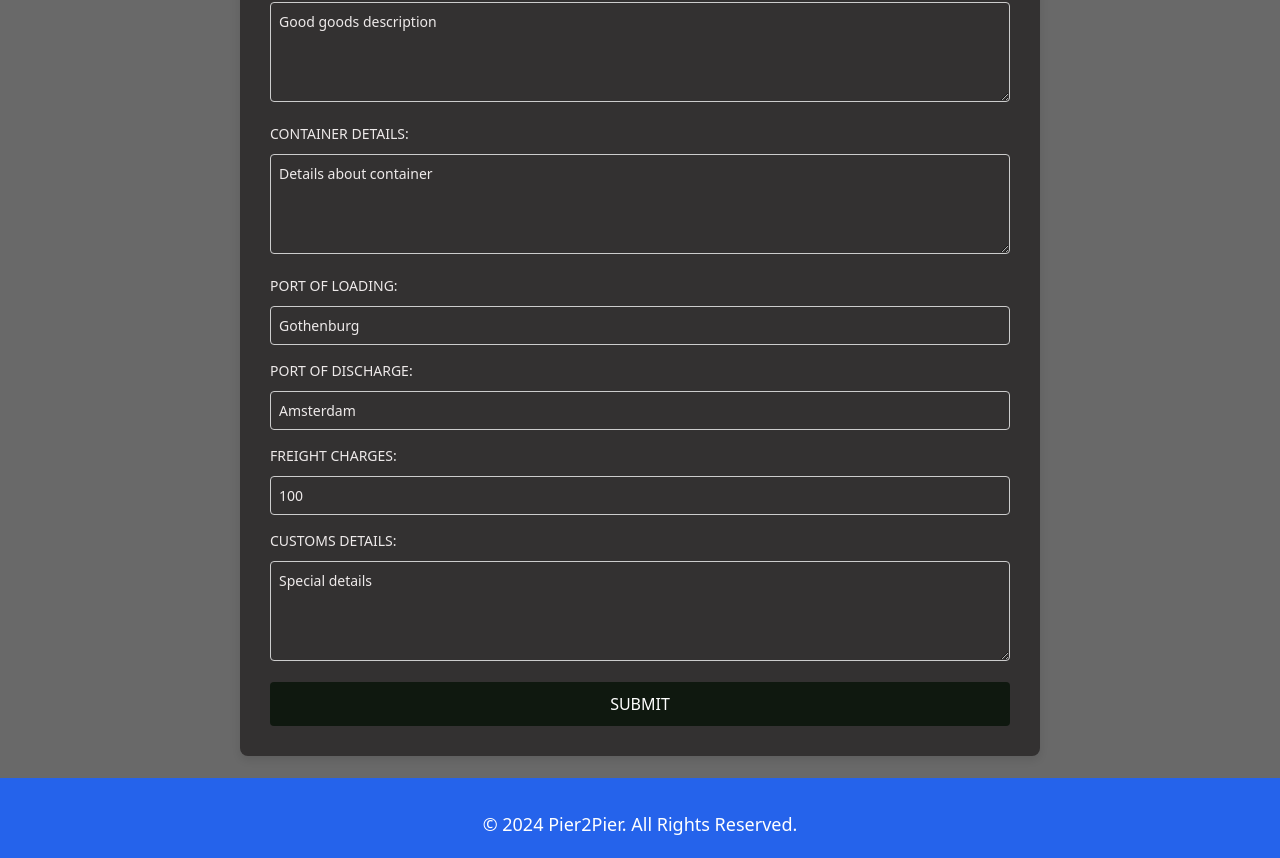
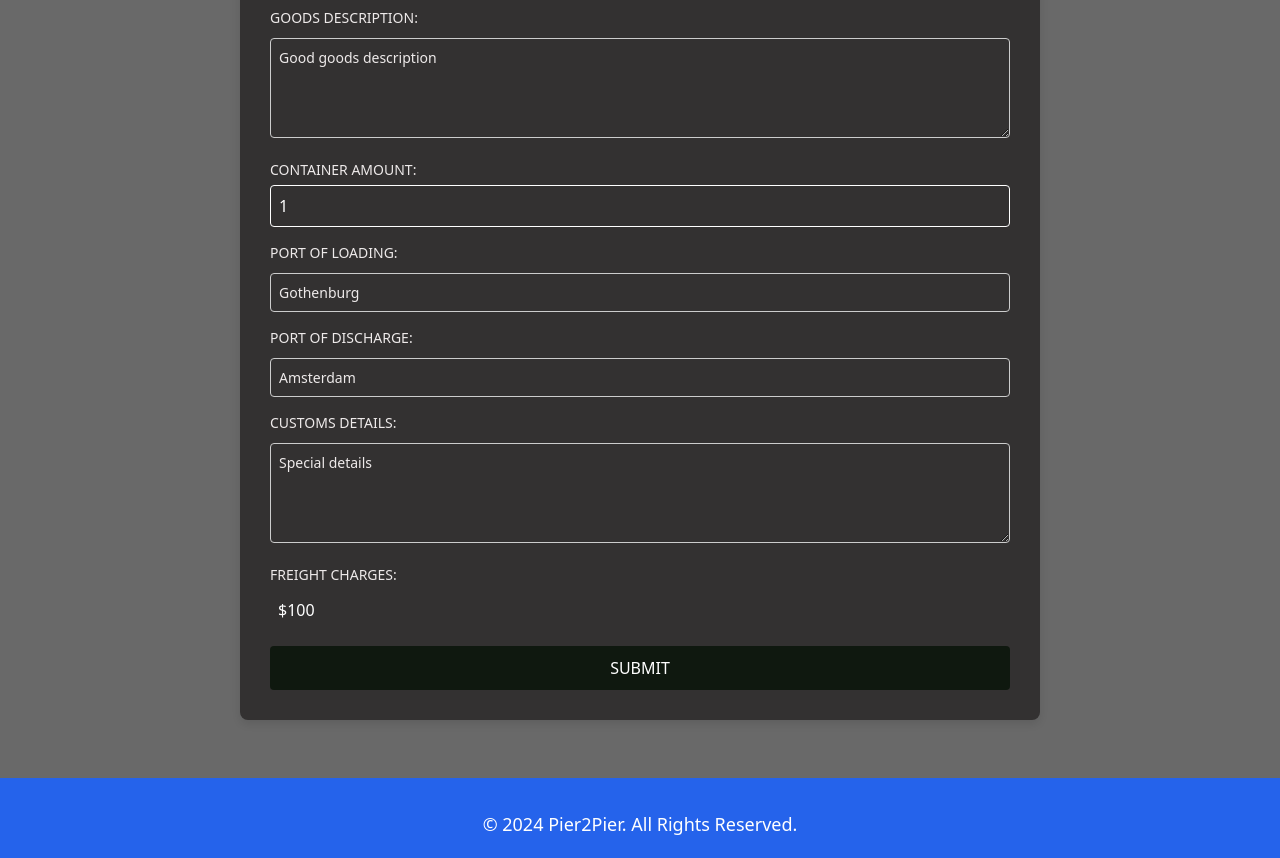
Before and after one commit to nathaliejanep/pier-to-pier, a React (Vite) app: page /#/newshipment in a window 1280 px wide. Shown: the part 518-1376 px from the top of the page. Built offline with nearby package versions, Linux system fonts and the light colour scheme; no server answers.

Commit message:
Rename 'CONTAINER_DETAILS' => 'CONTAINER_AMOUNT'

```diff
--- a/src/@types/minima.d.ts
+++ b/src/@types/minima.d.ts
@@ -35,7 +35,7 @@ interface BillOfLading {
   CONSIGNEE_NAME: string;
   CARRIER_NAME: string;
   GOODS_DESCRIPTION: string;
-  CONTAINER_DETAILS: string;
+  CONTAINER_AMOUNT: number;
   PORT_OF_LOADING: string;
   PORT_OF_DISCHARGE: string;
   FREIGHT_CHARGES: string;
--- a/src/components/Shipment/BOLForm.tsx
+++ b/src/components/Shipment/BOLForm.tsx
@@ -15,7 +15,7 @@ const BOLForm: React.FC = () => {
     CONSIGNEE_NAME: 'Alice',
     CARRIER_NAME: 'Maersk',
     GOODS_DESCRIPTION: 'Good goods description',
-    CONTAINER_DETAILS: 'Details about container',
+    CONTAINER_AMOUNT: 1,
     PORT_OF_LOADING: 'Gothenburg',
     PORT_OF_DISCHARGE: 'Amsterdam',
     FREIGHT_CHARGES: '100',
@@ -26,10 +26,19 @@ const BOLForm: React.FC = () => {
     e: React.ChangeEvent<HTMLInputElement | HTMLSelectElement | HTMLTextAreaElement>,
   ) => {
     const { name, value } = e.target;
-    setFormData((prev) => ({
-      ...prev,
-      [name]: value,
-    }));
+    setFormData((prev) => {
+      const updatedData = {
+        ...prev,
+        [name]: name === 'CONTAINER_AMOUNT' ? Number(value) : value, // Update CONTAINER_AMOUNT as a number
+      };
+
+      // If CONTAINER_AMOUNT changes, update FREIGHT_CHARGES
+      if (name === 'CONTAINER_AMOUNT') {
+        updatedData.FREIGHT_CHARGES = (Number(value) * 100).toString();
+      }
+
+      return updatedData;
+    });
   };
 
   const deployContract = async (BOLId: string, freightCharges: number, publicKeys: IPublicKeys) => {
@@ -60,7 +69,7 @@ const BOLForm: React.FC = () => {
         CONSIGNEE_NAME: '',
         CARRIER_NAME: '',
         GOODS_DESCRIPTION: '',
-        CONTAINER_DETAILS: '',
+        CONTAINER_AMOUNT: 1,
         PORT_OF_LOADING: '',
         PORT_OF_DISCHARGE: '',
         FREIGHT_CHARGES: '',
@@ -152,12 +161,16 @@ const BOLForm: React.FC = () => {
         </div>
 
         <div>
-          <label htmlFor="CONTAINER_DETAILS">CONTAINER DETAILS:</label>
-          <textarea
-            id="CONTAINER_DETAILS"
-            name="CONTAINER_DETAILS"
-            value={formData.CONTAINER_DETAILS}
+          <label htmlFor="CONTAINER_AMOUNT">CONTAINER AMOUNT:</label>
+          <input
+            type="number"
+            id="CONTAINER_AMOUNT"
+            name="CONTAINER_AMOUNT"
+            value={formData.CONTAINER_AMOUNT}
             onChange={handleChange}
+            className="w-full p-2 border border-white rounded text-white focus:outline-none focus:ring-2 focus:ring-blue-500 focus:border-blue-500"
+            min="1"
+            step="1"
           />
         </div>
 
@@ -184,17 +197,6 @@ const BOLForm: React.FC = () => {
         </div>
 
         <div>
-          <label htmlFor="FREIGHT_CHARGES">FREIGHT CHARGES:</label>
-          <input
-            type="text"
-            id="FREIGHT_CHARGES"
-            name="FREIGHT_CHARGES"
-            value={formData.FREIGHT_CHARGES}
-            onChange={handleChange}
-          />
-        </div>
-
-        <div>
           <label htmlFor="CUSTOMS_DETAILS">CUSTOMS DETAILS:</label>
           <textarea
             id="CUSTOMS_DETAILS"
@@ -204,6 +206,13 @@ const BOLForm: React.FC = () => {
           />
         </div>
 
+        <div className="mb-4">
+          <label htmlFor="FREIGHT_CHARGES">FREIGHT CHARGES:</label>
+          <div id="FREIGHT_CHARGES" className="w-full p-2  text-white">
+            ${formData.FREIGHT_CHARGES}
+          </div>
+        </div>
+
         <button type="submit">SUBMIT</button>
       </form>
     </div>
--- a/src/pages/ShipmentDetails.tsx
+++ b/src/pages/ShipmentDetails.tsx
@@ -140,10 +140,10 @@ const ShipmentDetails: React.FC = () => {
                   </tr>
                   <tr className="border-b">
                     <td className="no-wrap px-4 py-2 font-medium text-gray-700">
-                      Goods Description:
+                      Container Amount:
                     </td>
                     <td className="px-4 py-2 text-gray-600">
-                      {shipmentEventData[0].GOODS_DESCRIPTION}
+                      {shipmentEventData[0].CONTAINER_AMOUNT}
                     </td>
                   </tr>
                   <tr className="border-b">
--- a/src/server/database/queries.ts
+++ b/src/server/database/queries.ts
@@ -12,7 +12,7 @@ export const sql = {
         CONSIGNEE_NAME varchar(255),
         CARRIER_NAME varchar(255),
         GOODS_DESCRIPTION text,
-        CONTAINER_DETAILS text,
+        CONTAINER_AMOUNT int,
         PORT_OF_LOADING varchar(255),
         PORT_OF_DISCHARGE varchar(255),
         FREIGHT_CHARGES varchar(50),
@@ -47,7 +47,7 @@ export const sql = {
       CONSIGNEE_NAME,
       CARRIER_NAME,
       GOODS_DESCRIPTION,
-      CONTAINER_DETAILS,
+      CONTAINER_AMOUNT,
       PORT_OF_LOADING,
       PORT_OF_DISCHARGE,
       FREIGHT_CHARGES,
@@ -63,7 +63,7 @@ export const sql = {
         CONSIGNEE_NAME,
         CARRIER_NAME,
         GOODS_DESCRIPTION,
-        CONTAINER_DETAILS,
+        CONTAINER_AMOUNT,
         PORT_OF_LOADING,
         PORT_OF_DISCHARGE,
         FREIGHT_CHARGES,
@@ -72,7 +72,7 @@ export const sql = {
       )
       VALUES (
         '${ID}', '${INITIAL_HASH}', '${SHIPPER_NAME}', '${CONSIGNEE_NAME}', '${CARRIER_NAME}',
-        '${GOODS_DESCRIPTION}', '${CONTAINER_DETAILS}', '${PORT_OF_LOADING}', '${PORT_OF_DISCHARGE}',
+        '${GOODS_DESCRIPTION}', '${CONTAINER_AMOUNT}', '${PORT_OF_LOADING}', '${PORT_OF_DISCHARGE}',
         '${FREIGHT_CHARGES}', '${CUSTOMS_DETAILS}', '${CONTRACT_ADDRESS}'
       )
      `,
@@ -147,6 +147,7 @@ export const sql = {
           b.CONSIGNEE_NAME,
           b.CARRIER_NAME,
           b.GOODS_DESCRIPTION,
+          b.CONTAINER_AMOUNT,
           b.PORT_OF_LOADING,
           b.PORT_OF_DISCHARGE,
           b.INITIAL_HASH,
```
